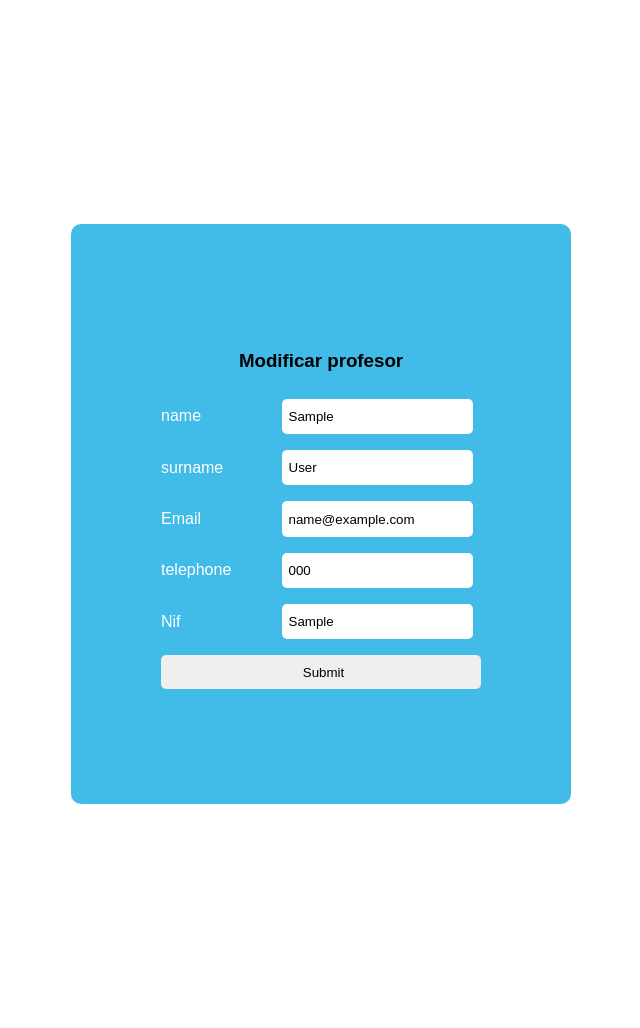
After one commit to Oen844/PauEC, a PHP site: page /editteacher.php?id=1 in a window 1280 px wide. The commit adds this page. Shown: the whole page, without its empty margins (319-959 px from the left). Run offline with PHP 8.4, Linux system fonts and the light colour scheme; tables that the repository leaves empty or names only in its code hold one stand-in row (values such as "Sample post").

Commit message:
Modificar profesores funciona

```diff
--- /dev/null
+++ b/editteacher.php
@@ -0,0 +1,121 @@
+<?php
+require_once 'conexion.php';
+$mail = false;
+//INSERT INTO `phpcalendar`.`teachers` (`name`, `surname`, `telephone`, `nif`, `email`) VALUES ('hector', 'valverde', '605854545', '45644564', 'hector@hector.com');
+if($_POST){
+    $idTeacher = $_GET['id'];
+    $surname =$_POST['surname'];
+    $email=$_POST['email'];
+    $name= $_POST['name'];
+    $telephone= $_POST['telephone'];
+    $nif= $_POST['nif'];
+
+
+    $sql = "SELECT * FROM `phpcalendar`.teachers where email = '$email' and id_teacher != $idTeacher; ";
+    $resultado = $db->query($sql);
+
+    if($resultado->num_rows==1){
+        $mail = true;
+
+    }else{
+
+        $sql = "UPDATE `phpcalendar`.`teachers` SET `name` = '$name', `surname` = '$surname', `telephone` = '$telephone', `nif` = '$nif', `email` = '$email' WHERE (`id_teacher` = '$idTeacher');";
+        $guardar = mysqli_query($db, $sql);
+        //$resultado = $db->query($sql);
+        header('Location: listaTeacher.php ');
+
+    }
+
+
+}
+// Mostrar datos
+if(empty($_GET['id'])){
+    header('Location: listaTeacher.php');
+}
+$idTeacher = $_GET['id'];
+
+$sql = mysqli_query($db, "select name, surname, telephone, nif, email from phpcalendar.teachers where id_teacher = $idTeacher;");
+
+$resultado_sql = mysqli_num_rows($sql);
+
+if($resultado_sql == 0){
+    header('Location: listaTeacher.php');
+}else{
+
+    while($data = mysqli_fetch_array($sql)){
+        $name = $data['name'];
+        $surname = $data['surname'];
+        $telephone = $data['telephone'];
+        $nif = $data['nif'];
+        $email = $data['email'];
+
+    }
+}
+
+?>
+
+
+<!DOCTYPE html>
+<html lang="en">
+<head>
+    <meta charset="UTF-8">
+    <meta http-equiv="X-UA-Compatible" content="IE=edge">
+    <meta name="viewport" content="width=device-width, initial-scale=1.0">
+    <link rel="stylesheet" href="./css/register.css" />
+    <title>Modificar Profesor</title>
+</head>
+<body>
+<body>
+    <div id="login" class="container">
+      <h3>Modificar profesor</h3>
+
+      <form <?php echo $_SERVER['PHP_SELF']; ?> method="POST">
+          <div class="input-container">
+            <label for="name">name</label>
+            <input type="text" name="name" value= <?php echo "$name"?> required/>
+          </div>
+          <div class="input-container">
+            <label for="surname">surname</label>
+            <input type="text" name="surname" value= <?php echo "$surname"?> required/>
+          </div>
+
+
+
+            <div class="input-container">
+                <label for="email">Email</label>
+                <input type="email" name="email" value= <?php echo "$email"?> required />
+            </div>
+            <div>
+
+
+
+            </div>
+
+            <div class="input-container">
+                <label for="telephone">telephone</label>
+                <input type="text" name="telephone" value= <?php echo "$telephone"?> required/>
+
+            </div>
+
+
+
+
+                <div class="input-container">
+                    <label for="nif">Nif</label>
+                    <input type="text" name="nif"value= <?php echo "$nif"?> required />
+                </div>
+
+
+
+            <input type="submit" name="submit" values="Modificar" />
+
+      </form>
+      <?php
+      if($mail){
+        echo "<h3>El Email introducido ya existe</h3>";
+      }
+      ?>
+  </body>
+
+</body>
+</html>
--- a/listaTeacher.php
+++ b/listaTeacher.php
@@ -59,7 +59,7 @@ require_once 'conexion.php';
                         <td><?php  echo $data["email"] ?></td>
 
                         <td>
-                            <a class="link_edit" href="teacher.php">Editar</a>
+                            <a class="link_edit" href="editteacher.php?id=<?php  echo $data["id_teacher"]  ?>">Editar</a>
                             |
                             <a class="link_delete" href="#">Eliminar</a>
                         </td>
```
